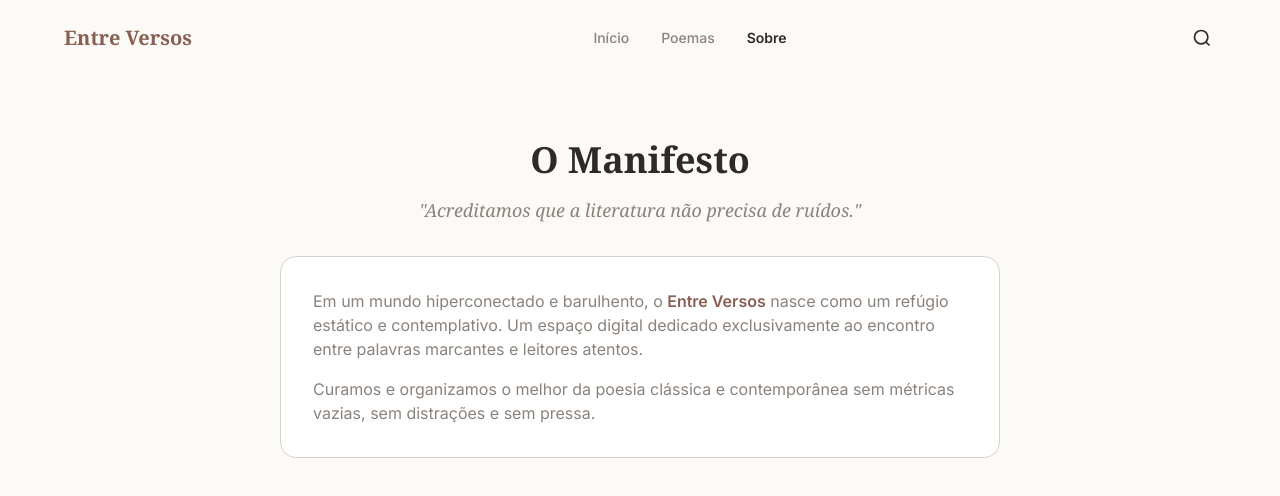
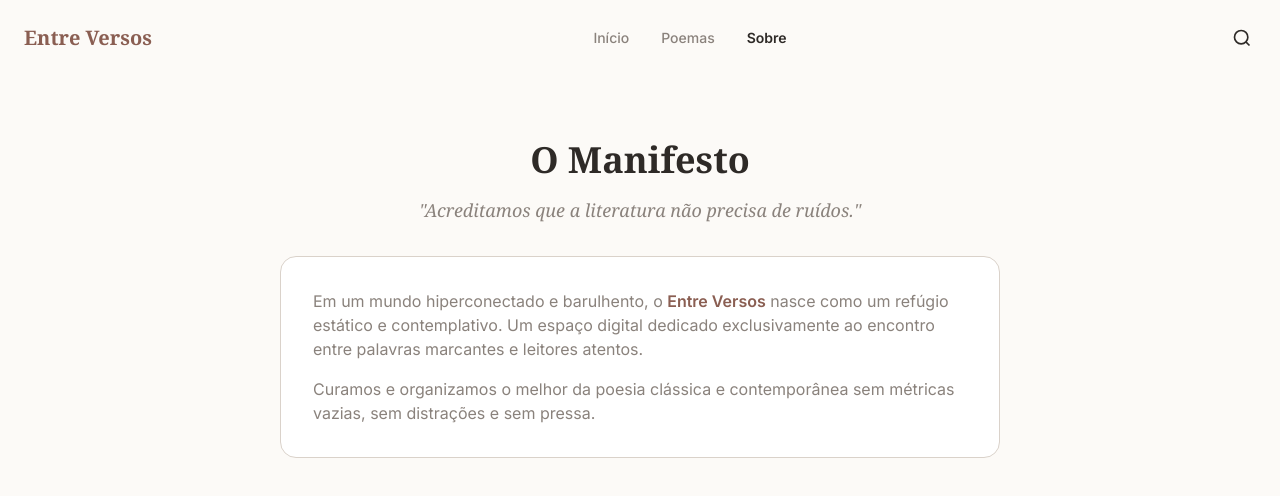
Before and after one commit to arthur-luiss/entre-versos-web, a React (Vite) app: page /sobre in a window 1280 px wide. Shown: the top 496 px of the page. Built offline with nearby package versions, Linux system fonts and the light colour scheme; a web font is replaced by a local one.

Commit message:
style (frontend): expande a largura maxima do layout de 6xl para 7xl

```diff
--- a/src/components/Navbar.jsx
+++ b/src/components/Navbar.jsx
@@ -22,7 +22,7 @@ export function Navbar() {
 
   return (
     <header className="w-full bg-background py-4 md:py-6 px-4 md:px-6 relative z-50">
-      <div className="max-w-6xl mx-auto flex items-center justify-between">
+      <div className="max-w-7xl mx-auto flex items-center justify-between">
         <div className="flex items-center gap-4">
           {/* Botão Hambúrguer para Celular e Tablet */}
           <button
--- a/src/pages/Explore.jsx
+++ b/src/pages/Explore.jsx
@@ -88,7 +88,7 @@ export function Explore() {
   return (
     <div className="min-h-screen bg-background flex flex-col font-sans text-charcoal">
       <Navbar />
-      <main className="flex-1 max-w-6xl mx-auto px-6 py-12 w-full">
+      <main className="flex-1 max-w-7xl mx-auto px-4 sm:px-6 py-6 md:py-12 w-full">
         {/* Cabeçalho e Barra de Pesquisa */}
         <div className="mb-8 border-b border-bordercolor pb-8 flex flex-col md:flex-row md:items-end justify-between gap-6">
           <div>
--- a/src/pages/Home.jsx
+++ b/src/pages/Home.jsx
@@ -47,7 +47,7 @@ export function Home() {
     <div className="min-h-screen bg-background flex flex-col font-sans text-charcoal">
       <Navbar />
 
-      <main className="flex-1 max-w-6xl mx-auto px-4 sm:px-6 py-6 md:py-8 w-full flex flex-col gap-12 md:gap-16">
+      <main className="flex-1 max-w-7xl mx-auto px-4 sm:px-6 py-6 md:py-8 w-full flex flex-col gap-12 md:gap-16">
         {/* HERO SECTION */}
         <section className="w-full bg-[#F5EFEB] border border-bordercolor rounded-2xl md:rounded-3xl py-12 px-6 md:py-16 md:px-8 text-center flex flex-col items-center relative overflow-hidden">
           <div className="text-terra text-4xl md:text-5xl font-serif mb-2 md:mb-4 leading-none">
```
